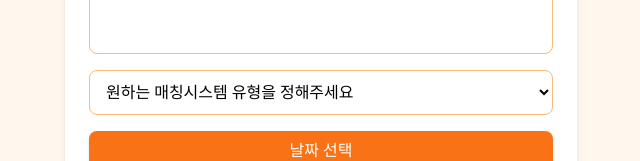
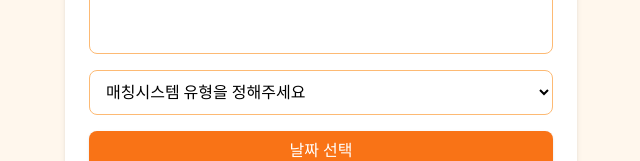
Before and after one commit to 111jjj111/runnershigh_web, a React (Create React App) app: page /createpost in a window 1280 px wide. Shown: the part 340-501 px from the top of the page, without its empty margins (319-959 px from the left). Built offline with nearby package versions, Linux system fonts and the light colour scheme; a web font is replaced by a local one.

Commit message:
유형제목 변경

```diff
--- a/src/CreatePost.tsx
+++ b/src/CreatePost.tsx
@@ -105,7 +105,7 @@ const CreatePost: React.FC = () => {
           className="w-full border border-orange-300 rounded-lg p-3 bg-white focus:ring-2 focus:ring-orange-500 focus:outline-none"
         >
           <option value="" disabled>
-            원하는 매칭시스템 유형을 정해주세요
+            매칭시스템 유형을 정해주세요
           </option>
           <option value="스텝업">스텝업(2:2)</option>
           <option value="러닝커넥트">러닝커넥트(4)</option>
```
